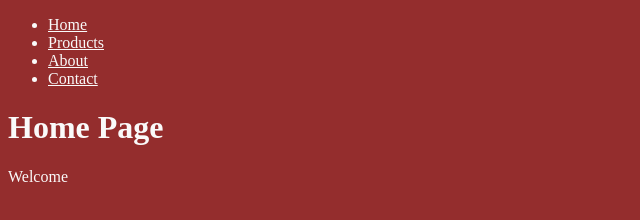
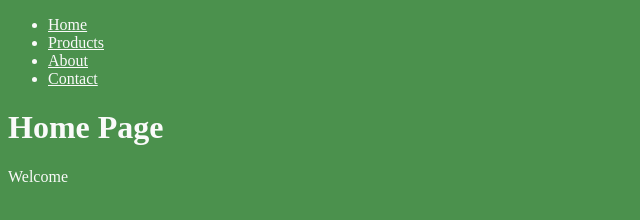
Before and after one commit to Oyvindeavor/Test, a plain HTML site: page index.html in a window 1280 px wide. Shown: the whole page, without its empty margins (0-640 px from the left). Drawn offline with Linux system fonts and the light colour scheme.

Commit message:
test 3
test

```diff
--- a/CSS/styles.css
+++ b/CSS/styles.css
@@ -1,6 +1,6 @@
 body {
     color: #fafafa;
-    background-color: #942d2d;
+    background-color: #4b914d;
 }
 
 nav ul li a {
```
